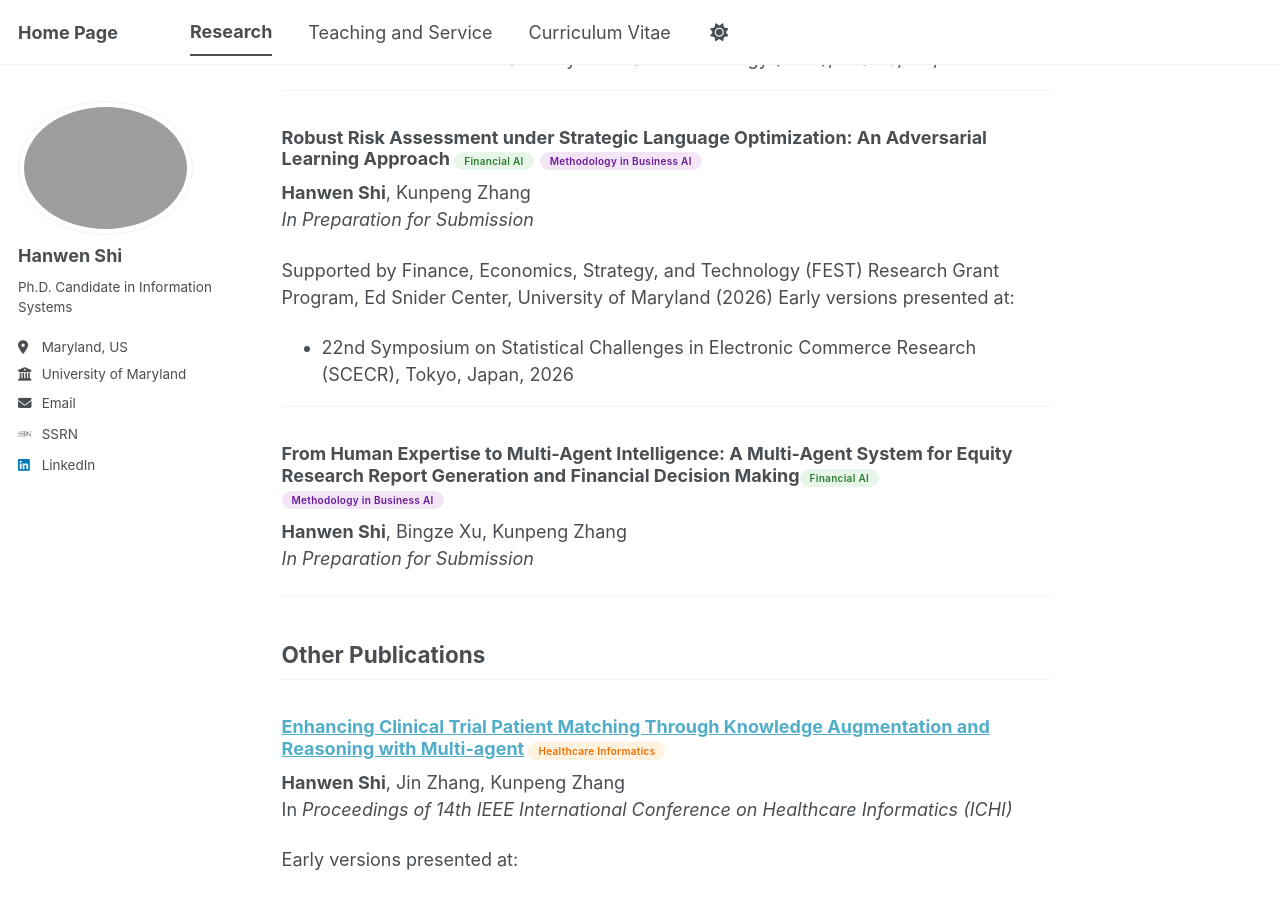
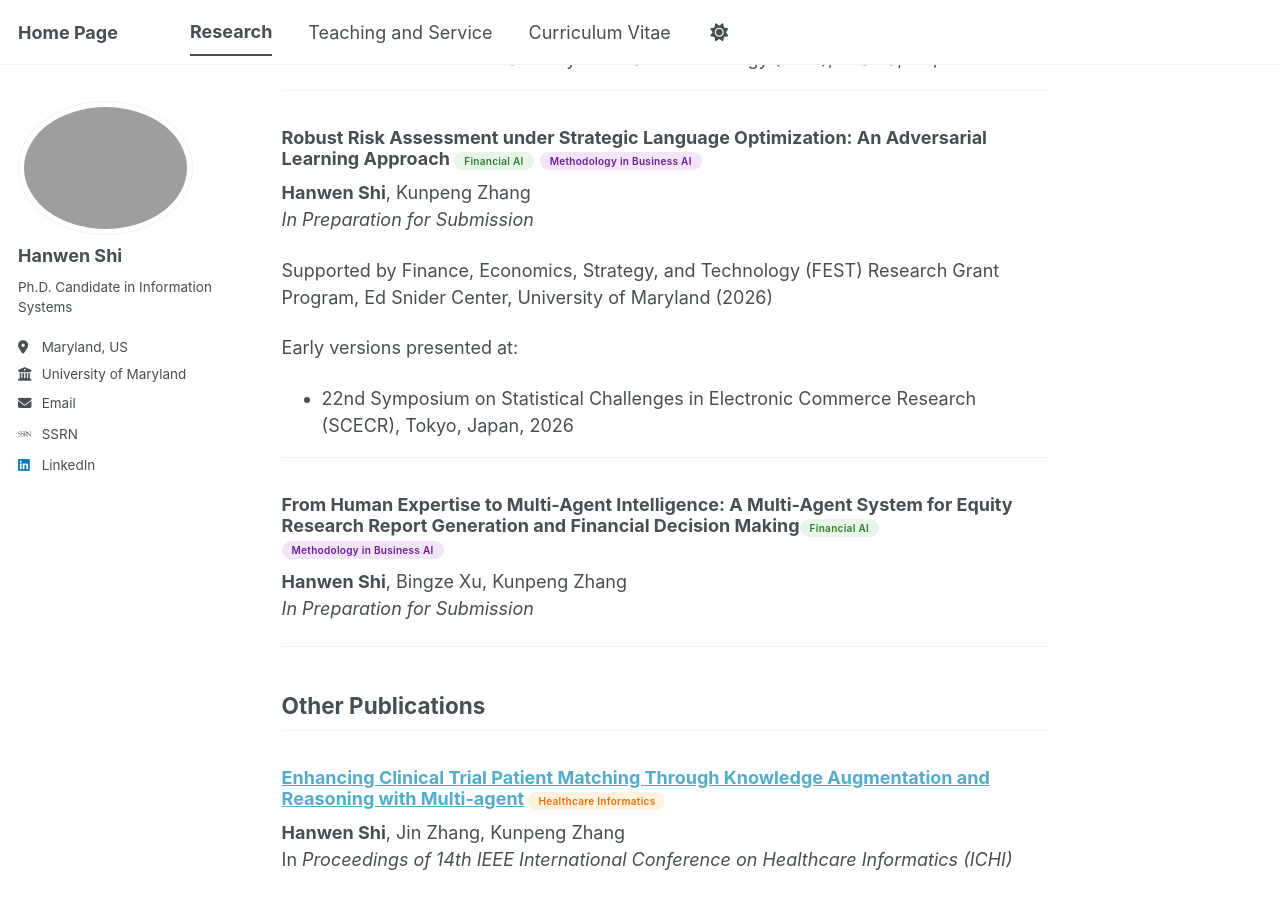
Before and after one commit to FrankieShih/frankieshih.github.io, a Jekyll site: the page built from publications.md, in a window 1280 px wide and 900 px high, scrolled down 966 px. Built offline with Jekyll 4.4.1, drawn with Linux system fonts in a browser that asks for light colours; some web fonts are replaced; a script bundle is joined from its source files by our own code; library files that are not in the unit come from our copies.

```diff
--- a/publications.md
+++ b/publications.md
@@ -35,7 +35,7 @@ Growing Geographic Dispersion of AI Jobs in America</a></li>
 **Hanwen Shi**\*, Mike Nguyen\*, P.K. Kannan, Kunpeng Zhang (*\*Equal contribution*)<br>
 *Major Revision at Production and Operations Management*
 
-*Early versions presented or accepted at:*
+Early versions presented or accepted at:
 - 4th Artificial Intelligence In Management (AIM) Conference, Los Angeles, CA, 2024
 - Conference on Information Systems and Technology (CIST), Atlanta, GA, 2025
 
@@ -46,6 +46,7 @@ Growing Geographic Dispersion of AI Jobs in America</a></li>
 *In Preparation for Submission*
 
 Supported by Finance, Economics, Strategy, and Technology (FEST) Research Grant Program, Ed Snider Center, University of Maryland (2026)
+
 Early versions presented at:
 - 22nd Symposium on Statistical Challenges in Electronic Commerce Research (SCECR), Tokyo, Japan, 2026
 
```
